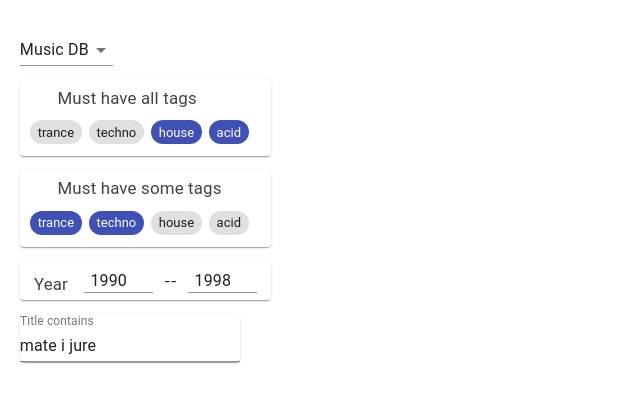
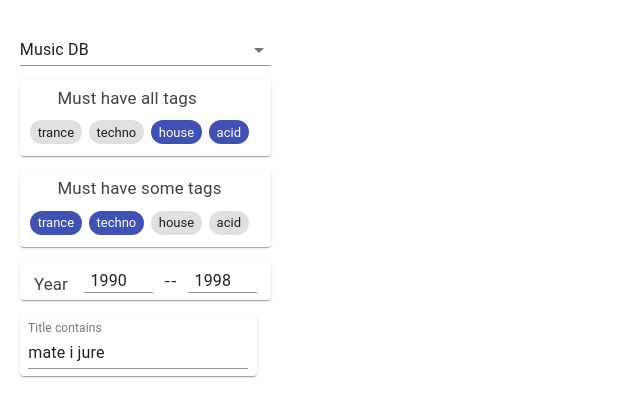
Before and after one commit to mladenkn/react-music, a React (Create React App) app in the folder client/: page / in a window 1280 px wide. Shown: the top 416 px of the page, without its empty margins (0-640 px from the left). Built offline with nearby package versions, Linux system fonts and the light colour scheme.

Commit message:
advanced TrackQueryForm

```diff
--- a/client/package.json
+++ b/client/package.json
@@ -18,7 +18,7 @@
     "electron-is-dev": "^1.1.0",
     "express": "^4.17.1",
     "faker": "^4.1.0",
-    "formik": "^1.5.8",
+    "formik": "^2.1.4",
     "keyv": "^3.1.0",
     "lodash": "^4.17.15",
     "material-ui-chip-input": "^0.19.0",
--- a/client/src/music-client/view/HomeUI.tsx
+++ b/client/src/music-client/view/HomeUI.tsx
@@ -14,10 +14,6 @@ const useHomeStyles = makeStyles(() => ({
   root: {
     display: 'flex',
     justifyContent: 'space-between',
-  },
-  querySide: {
-    maxWidth: ems(24),
-    position: 'relative',
   },
   queryTabs: {
   },
@@ -39,6 +35,7 @@ const useHomeStyles = makeStyles(() => ({
     padding: ems(0, 0.5)
   },
   form: {
+    maxWidth: ems(24),
     fontSize: ems(1.1),
     padding: ems(1.5, 0.5, 0),
   },
@@ -71,13 +68,11 @@ export const HomeUI = (p: HomeProps) => {
   const form = createInitialTrackQueryForm()
   return (
       <div className={clsx(classes.root, p.className)}>
-        <div className={classes.querySide}>
-          <TrackQueryFormUi
-            form={form}
-            className={classes.form}
-            onChange={() => {}}
-          />
-        </div>
+        <TrackQueryFormUi
+          form={form}
+          className={classes.form}
+          onChange={() => {}}
+        />
         {/* <div className={classes.results}>
           <Tabs
             indicatorColor='primary'
--- a/client/src/music-client/view/MusicDbTrackQueryInteractiveForm/index.tsx
+++ b/client/src/music-client/view/MusicDbTrackQueryInteractiveForm/index.tsx
@@ -22,6 +22,9 @@ const useStyles = makeStyles(() => ({
   year: {
     width: percent(100)
   },
+  titleContainsField: {
+    padding: ems(0.5 , 0.6)
+  },
   addPropertyButton: {
     float: "right",
     clear: "both",
@@ -34,21 +37,10 @@ const useStyles = makeStyles(() => ({
   }
 }));
 
-const testInitialValues: MusicDbTrackQueryForm = {
-  mustHaveAnyTag: ['trance', 'techno'],
-  mustHaveEveryTag: ['house', 'acid'],
-  titleContains: 'mate i jure',
-  youtubeChannelId: undefined,
-  yearRange: {
-    lowerBound: 1990,
-    upperBound: 1998
-  }
-}
-
 export const MusicDbTrackQueryInteractiveForm = (p: MusicDbTrackQueryInteractiveFormProps) => {
 
   const styles = useStyles();
-  const { values, isFieldActive, onFieldChange, setFieldInactive } = useMusicDbTrackQueryFormLogic(testInitialValues)
+  const { values, isFieldActive, onFieldChange, setFieldInactive } = useMusicDbTrackQueryFormLogic(p.input)
   const availableTags = ['trance', 'techno', 'house', 'acid']
 
   return (
@@ -85,7 +77,7 @@ export const MusicDbTrackQueryInteractiveForm = (p: MusicDbTrackQueryInteractive
       )}
 
       {isFieldActive('titleContains') &&
-        <ElementBase onRemove={() => setFieldInactive('titleContains')}>
+        <ElementBase className={styles.titleContainsField} onRemove={() => setFieldInactive('titleContains')}>
           <TextField
             label='Title contains'
             value={values.titleContains}
--- a/client/src/music-client/view/TrackQueryForm.tsx
+++ b/client/src/music-client/view/TrackQueryForm.tsx
@@ -1,7 +1,9 @@
-import React from 'react'
-import { TrackQueryForm } from "../shared"
+import React, { useEffect } from 'react'
+import { TrackQueryForm, MusicDbTrackQueryForm } from "../shared"
 import { Select, MenuItem, FormControl, Typography, TextField, makeStyles, createStyles } from "@material-ui/core"
 import { MusicDbTrackQueryInteractiveForm } from './MusicDbTrackQueryInteractiveForm'
+import { useFormik } from 'formik'
+import clsx from 'clsx'
 
 interface TrackQueryFormUiProps {
     className?: string
@@ -9,21 +11,70 @@ interface TrackQueryFormUiProps {
     onChange: (f: TrackQueryForm) => void
 }
 
-const styles = makeStyles(() => createStyles({
+const useStyles = makeStyles(
+    () => createStyles({
+        root: {
+            display: 'flex',
+            flexDirection: 'column'
+        }
+    })
+)
 
-}))
+const testInitialValues: TrackQueryForm = {
+    dataSource: 'MusicDb',
+    fields: {
+        mustHaveAnyTag: ['trance', 'techno'],
+        mustHaveEveryTag: ['house', 'acid'],
+        titleContains: 'mate i jure',
+        youtubeChannelId: undefined,
+        yearRange: {
+          lowerBound: 1990,
+          upperBound: 1998
+        }
+    },
+    searchQuery: 'mate i frane'
+}
 
 export const TrackQueryFormUi = (props: TrackQueryFormUiProps) => {
+
+    const styles = useStyles()
+    const form = useFormik({
+        initialValues: testInitialValues,
+        onSubmit: () => {}
+    })
+    useEffect(() => {
+        const { dataSource, fields, searchQuery } = form.values
+        const mapped = {
+            dataSource: dataSource,
+            fields: dataSource === 'MusicDb' ? fields : undefined,
+            searchQuery: dataSource === 'MusicDb' ? searchQuery : undefined,
+        }
+        props.onChange(mapped)
+    }, [form.values])
+
     return (
-        <div className={props.className}>
+        <div className={clsx(props.className, styles.root)}>
             <Select
                 label='Data source'
-                value='MusicDb'
+                value={form.values.dataSource}
+                onChange={e => form.setFieldValue('dataSource', e.target.value)}
             >
                 <MenuItem value='MusicDb'>Music DB</MenuItem>
                 <MenuItem value='YouTube'>YouTube</MenuItem>
             </Select>
-            <MusicDbTrackQueryInteractiveForm input={props.form.fields!} onChange={() => {}} />
+            {form.values.dataSource === 'MusicDb' &&
+                <MusicDbTrackQueryInteractiveForm
+                    input={form.values.fields!}
+                    onChange={value => form.setFieldValue('fields', value)}
+                />
+            }
+            {form.values.dataSource === 'YouTube' &&
+                <TextField
+                    label='Search Query'
+                    value={form.values.searchQuery!}
+                    onChange={e => form.setFieldValue('searchQuery', e.target.value)}
+                />
+            }
         </div>
     )
 }
```
Also changed, not shown: 1 other file (tests, documents, lock files or other folders).
